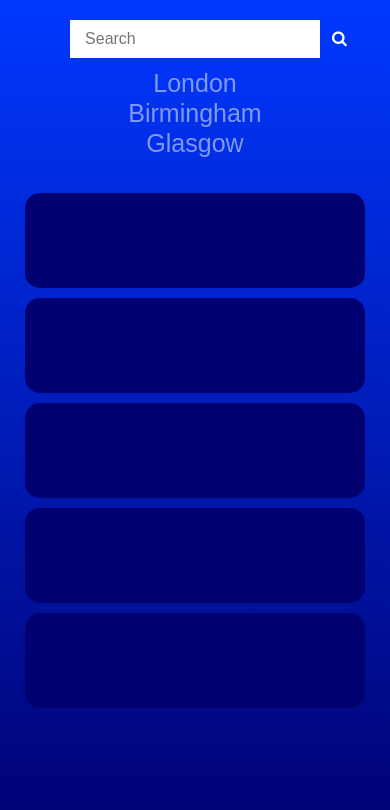
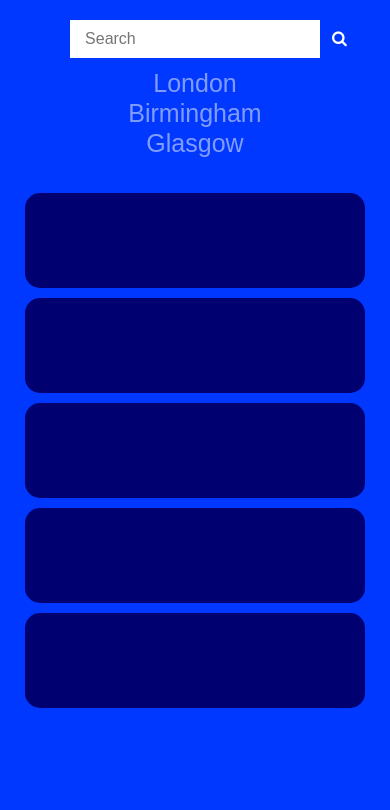
Before and after one commit to DRRobertson9673/Weather_Dashboard, a plain HTML site: page index.html in a window 390 px wide. Drawn offline with nearby package versions, Linux system fonts and the light colour scheme; no server answers; a web font is replaced by a local one.

Commit message:
changed elements to overflow hidden on mobile

```diff
--- a/assets/style.css
+++ b/assets/style.css
@@ -96,6 +96,7 @@ body {
 }
 
 #humidityWindContainer {
+    overflow: hidden;
     min-width: 275px;
     margin-top: 30px;
     display: flex;
@@ -174,6 +175,10 @@ body {
 }
 
 @media (max-width: 576px) {
+    html {
+        background-color: #0038ff;
+        background-image: none;
+    }
     body {
         padding: 25px;
         padding-top: 20px;
```
